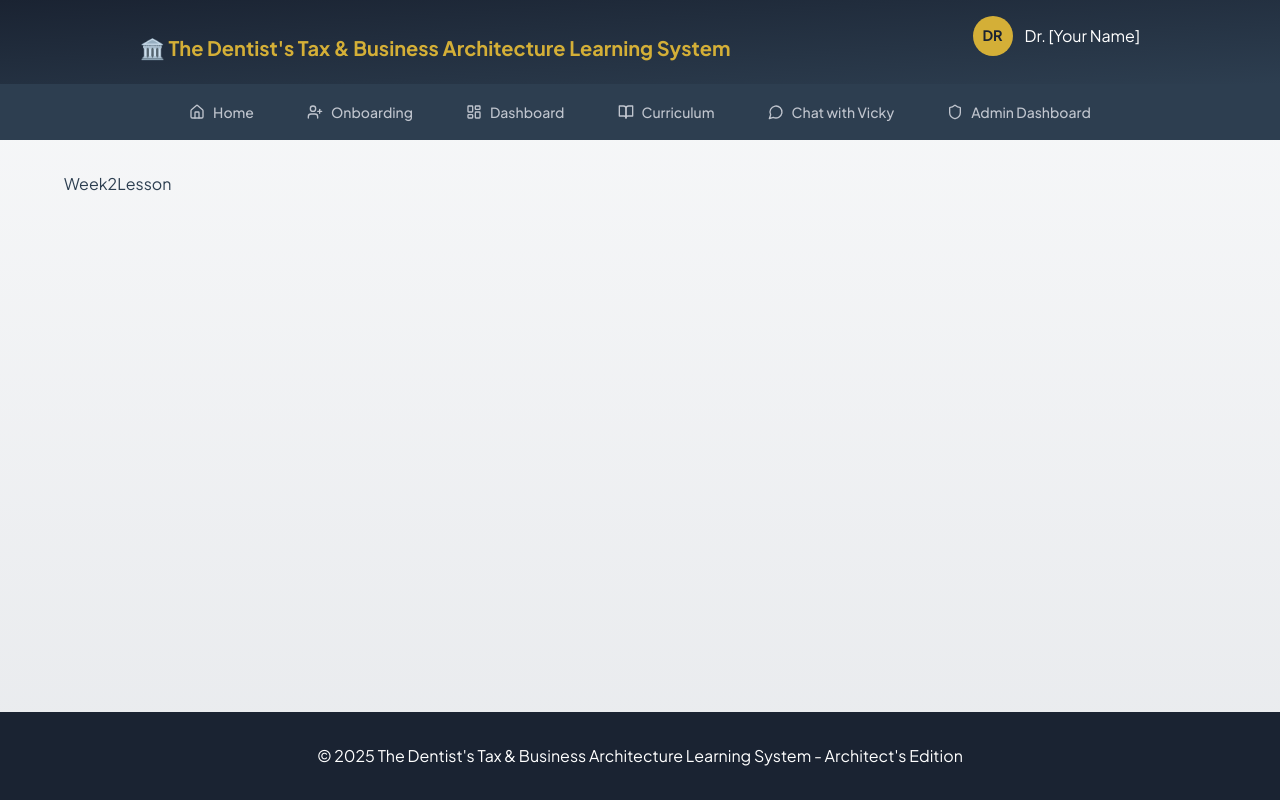
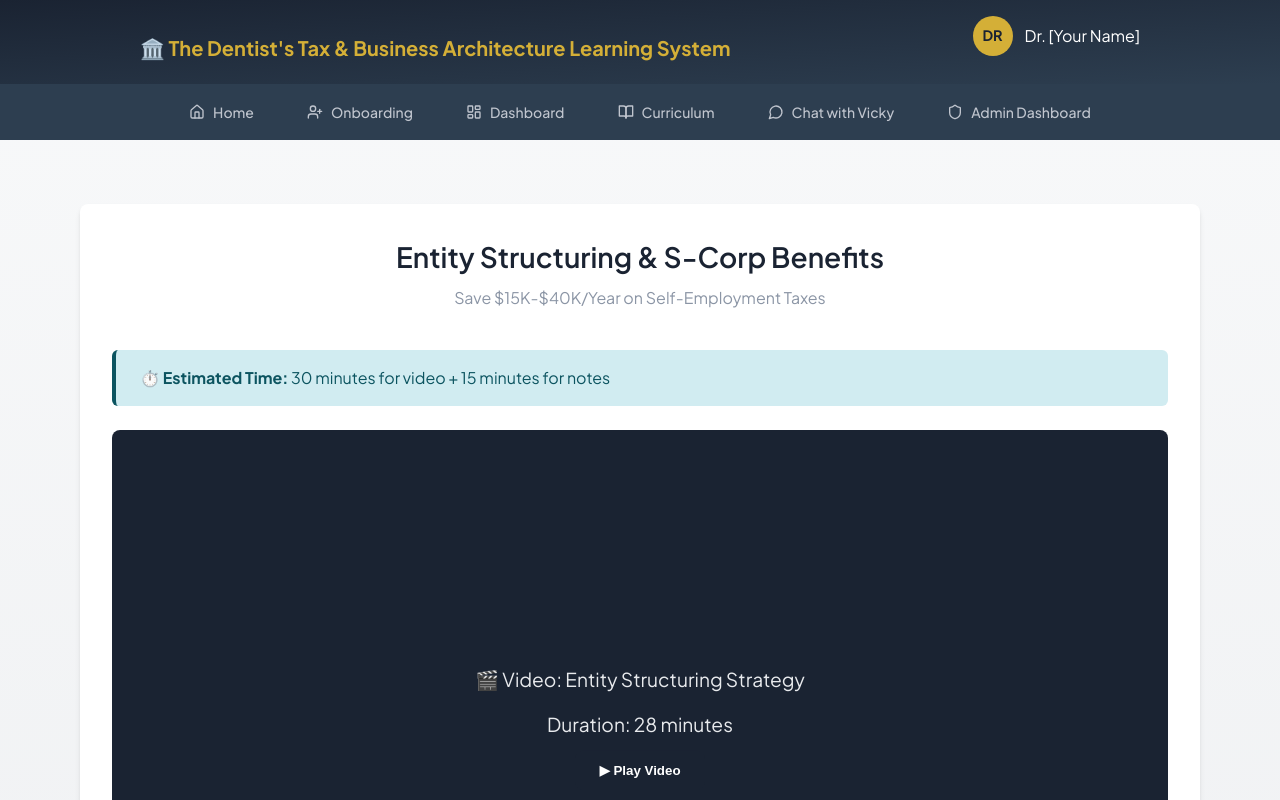
Before and after one commit to uzair-fabtechsol/frontend-dentist-react, a React (Vite) app: page /week2-lesson in a window 1280 px wide. Shown: the top 800 px of the page. Built offline with nearby package versions, Linux system fonts and the light colour scheme.

Commit message:
week 2 done

```diff
--- a/src/features/week2Lesson/Week2Lesson.jsx
+++ b/src/features/week2Lesson/Week2Lesson.jsx
@@ -1,7 +1,96 @@
-import React from "react";
+import { Link } from "react-router-dom";
 
 const Week2Lesson = () => {
-  return <div>Week2Lesson</div>;
+  return (
+    <div className="max-w-[1200px] mx-auto my-8 px-4">
+      <div className="bg-white rounded-lg p-8 mb-6 shadow-md hover:-translate-y-0.5 hover:shadow-lg transition-all duration-300 animate-[fadeIn_0.5s_ease-in]">
+        <div className="border-b-2 border-[#e8eaed] pb-4 mb-6 text-center">
+          <h1 className="text-[#1a2332] text-[1.75rem] font-semibold">
+            Entity Structuring & S-Corp Benefits
+          </h1>
+          <p className="text-[#8b95a5] text-base mt-2">
+            Save $15K-$40K/Year on Self-Employment Taxes
+          </p>
+        </div>
+
+        <div className="py-4 px-6 rounded-md mb-6 border-0 border-solid border-l-4 bg-[#d1ecf1] border-[#0c5460] text-[#0c5460]">
+          <strong>⏱️ Estimated Time:</strong> 30 minutes for video + 15 minutes
+          for notes
+        </div>
+
+        <div className="relative pb-[56.25%] h-0 overflow-hidden bg-[#1a2332] rounded-lg my-6 mt-3">
+          <div className="absolute top-1/2 left-1/2 -translate-x-1/2 -translate-y-1/2 text-[#e8eaed] text-[1.2rem] text-center w-full px-4">
+            <p>🎬 Video: Entity Structuring Strategy</p>
+            <p className="mt-4">Duration: 28 minutes</p>
+            <button className="px-6 py-3 bg-[#1a2332] text-white rounded-lg font-semibold hover:bg-[#b8952e] transition-colors mt-3 border-none">
+              ▶ Play Video
+            </button>
+          </div>
+        </div>
+      </div>
+
+      <div className="bg-white rounded-lg p-8 mb-6 shadow-md mt-4">
+        <h2 className="text-[#1a2332] text-[1.75rem] font-semibold">
+          🔑 Key Concepts
+        </h2>
+        <p className="text-[#8b95a5] mt-3">
+          This week you'll master choosing the right business entity structure
+          for your dental practice. Learn the differences between LLC,
+          S-Corporation, and C-Corporation, and discover how proper structuring
+          can save you tens of thousands in taxes annually.
+        </p>
+
+        <div className="mt-4">
+          <h3 className="text-[#1a2332] text-lg mb-2">Topics Covered:</h3>
+          <ul className="list-none p-0 mt-2">
+            <li className="py-3 pl-6 relative border-0 border-solid border-b border-[#e8eaed] before:content-['✓'] before:absolute before:left-0 before:text-[#28a745] before:font-bold">
+              Understanding entity types: Sole Prop, LLC, S-Corp, C-Corp
+            </li>
+            <li className="py-3 pl-6 relative border-0 border-solid border-b border-[#e8eaed] before:content-['✓'] before:absolute before:left-0 before:text-[#28a745] before:font-bold">
+              Self-employment tax savings with S-Corporation election
+            </li>
+            <li className="py-3 pl-6 relative border-0 border-solid border-b border-[#e8eaed] before:content-['✓'] before:absolute before:left-0 before:text-[#28a745] before:font-bold">
+              Reasonable compensation requirements
+            </li>
+            <li className="py-3 pl-6 relative border-0 border-solid border-b border-[#e8eaed] before:content-['✓'] before:absolute before:left-0 before:text-[#28a745] before:font-bold">
+              Multi-entity structures for asset protection
+            </li>
+            <li className="py-3 pl-6 relative border-0 before:content-['✓'] before:absolute before:left-0 before:text-[#28a745] before:font-bold">
+              State-specific considerations
+            </li>
+          </ul>
+        </div>
+
+        <div className="py-4 px-6 rounded-md mt-4 border-0 border-solid border-l-4 bg-[#d4edda] border-[#155724] text-[#155724]">
+          <strong>Potential Savings: $15,000 - $40,000 annually</strong>{" "}
+          depending on your practice income
+        </div>
+      </div>
+
+      <div className="bg-white rounded-lg p-8 mb-6 shadow-md mt-4">
+        <div className="flex flex-col sm:flex-row justify-between gap-4">
+          <Link
+            to="/dashboard"
+            className="px-6 py-3 bg-[#8b95a5] text-white rounded-lg font-semibold text-center hover:bg-[#6b7480] transition-colors no-underline"
+          >
+            ← Back to Dashboard
+          </Link>
+          <Link
+            to="/certification"
+            className="px-6 py-3 bg-[#d4af37] text-[#1a2332] rounded-lg font-semibold text-center hover:bg-[#b8952e] transition-colors no-underline"
+          >
+            🏆 Show Certification
+          </Link>
+          <Link
+            to="/curriculum"
+            className="px-6 py-3 bg-[#1a2332] text-white rounded-lg font-semibold text-center hover:bg-[#0e131c] transition-colors no-underline"
+          >
+            View All Courses
+          </Link>
+        </div>
+      </div>
+    </div>
+  );
 };
 
 export default Week2Lesson;
```
